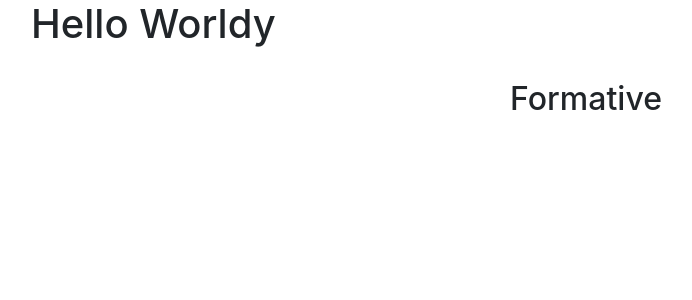
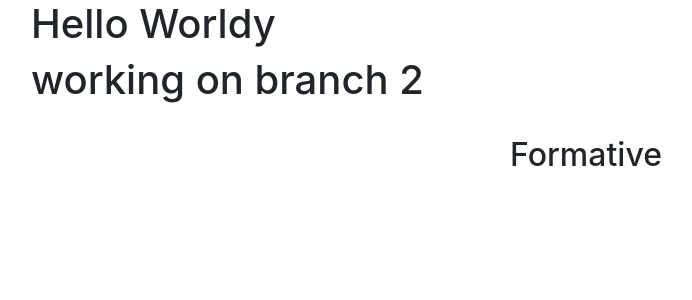
Before and after one commit to jkinita/Formative_3.2, a React (Create React App) app: page / in a window 1280 px wide. Shown: the top 300 px of the page, without its empty margins (54-746 px from the left). Built offline with nearby package versions, Linux system fonts and the light colour scheme.

Commit message:
working on branch 2

```diff
--- a/src/App.js
+++ b/src/App.js
@@ -7,6 +7,7 @@ class App extends React.Component {
     return (
       <div className="container-lg">
         <h1>Hello Worldy</h1>
+        <h1>working on branch 2</h1>
         <Header />
       </div>
     );
```
